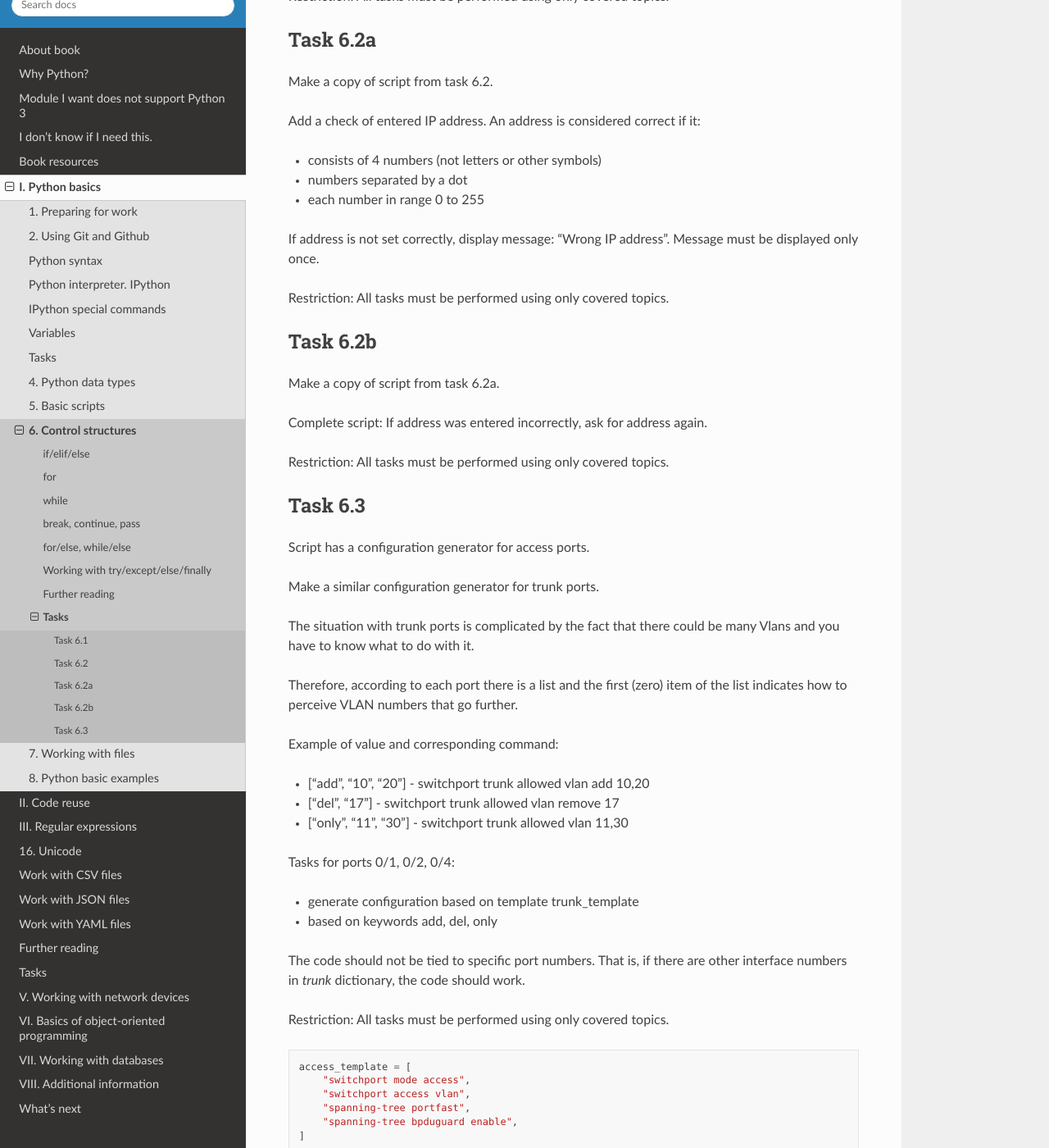
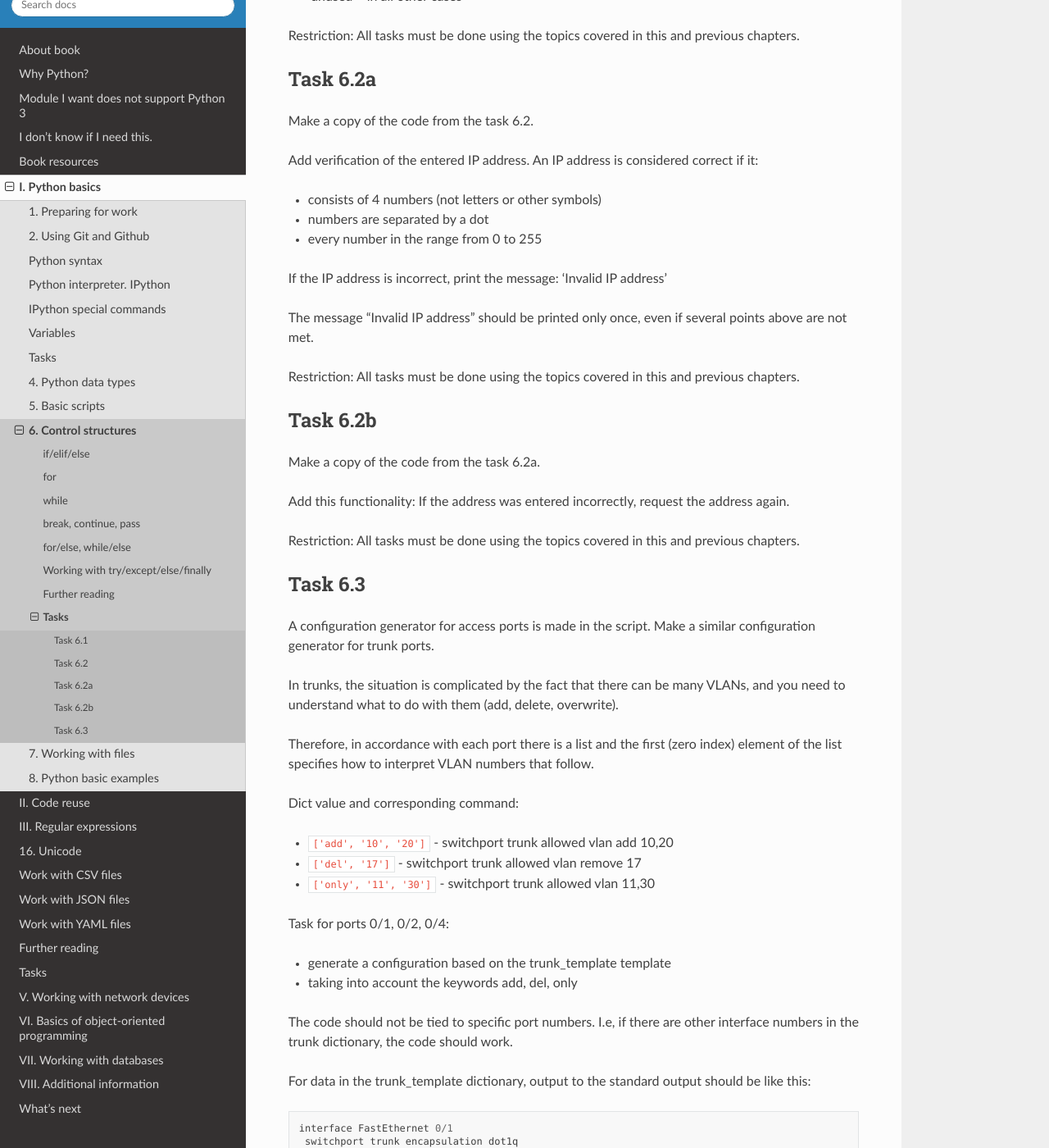
Before and after one commit to natenka/pyneng-book-en, a Sphinx documentation site: the page built from docs/source/exercises/06_exercises.rst, in a window 1280 px wide and 1400 px high, scrolled down 1055 px. Shown: the whole window at 82% size. Built offline with Sphinx 7.4.7 and the Read the Docs theme 2.0.0, drawn with Linux system fonts in a browser that asks for light colours; pages that are not in the unit, such as notebooks, are missing from menus; some of the changed text lies outside the part shown.

Commit message:
tasks 6 updated

```diff
--- a/docs/source/exercises/06_exercises.rst
+++ b/docs/source/exercises/06_exercises.rst
@@ -10,12 +10,13 @@
 Task 6.1
 ~~~~~~~~~~~
 
-Mac list contains MAC addresses in XXXXXX:XXXX:XXXX format. However, in cisco hardware, MAC addresses are used in XXXXXX.XXX.XXXX format.
+The mac list contains MAC addresses in the format XXXX:XXXX:XXXX
+However, in Cisco equipment MAC addresses are in XXXX.XXXX.XXXX format.
 
-Write code that converts MAC addresses to cisco format and adds them to the new list mac_cisco
+Write a code that converts MAC addresses to cisco format and adds them to
+a new list named result. Print the result list to the stdout using print function.
 
-
-Restriction: All tasks must be performed using only covered topics.
+Restriction: All tasks must be done using the topics covered in this and previous chapters.
 
 .. code:: python
 
@@ -24,68 +25,91 @@
 Task 6.2
 ~~~~~~~~~~~
 
-1. Request user input of IP addresses in 10.0.1.1 format
-2. Depending on address type (described below), print to standard output stream:
+Prompt the user to enter an IP address in the format 10.0.1.1.
+Depending on the type of address (described below), print to the stdout:
 
-   * "unicast" - if first byte in range 1-223
-   * "multicast" - if first byte in range 224-239
-   * "local broadcast" - if IP address is 255.255.255.255
-   * "unassigned" - if IP address is 0.0.0.0
-   * "unused" - in all other cases
+* 'unicast' - if the first byte is in the range 1-223
+* 'multicast' - if the first byte is in the range 224-239
+* 'local broadcast' - if the IP address is 255.255.255.255
+* 'unassigned' - if the IP address is 0.0.0.0
+* 'unused' - in all other cases
 
-Restriction: All tasks must be performed using only covered topics.
+Restriction: All tasks must be done using the topics covered in this and previous chapters.
 
 Task 6.2a
 ~~~~~~~~~~~~
 
-Make a copy of script from task 6.2.
+Make a copy of the code from the task 6.2.
 
-Add a check of entered IP address. An address is considered correct if it:
+Add verification of the entered IP address.
+An IP address is considered correct if it:
 
 * consists of 4 numbers (not letters or other symbols)
-* numbers separated by a dot
-* each number in range 0 to 255
+* numbers are separated by a dot
+* every number in the range from 0 to 255
 
-If address is not set correctly, display message: "Wrong IP address". Message must be displayed only once.
+If the IP address is incorrect, print the message: 'Invalid IP address'
 
+The message "Invalid IP address" should be printed only once,
+even if several points above are not met.
 
-Restriction: All tasks must be performed using only covered topics.
+Restriction: All tasks must be done using the topics covered in this and previous chapters.
 
 Task 6.2b
 ~~~~~~~~~~~~
 
-Make a copy of script from task 6.2a.
+Make a copy of the code from the task 6.2a.
 
-Complete script:
-If address was entered incorrectly, ask for address again.
+Add this functionality: If the address was entered incorrectly, request the address again.
 
-Restriction: All tasks must be performed using only covered topics.
+Restriction: All tasks must be done using the topics covered in this and previous chapters.
 
 Task 6.3
 ~~~~~~~~~~~
 
-Script has a configuration generator for access ports.
-
+A configuration generator for access ports is made in the script.
 Make a similar configuration generator for trunk ports.
 
-The situation with trunk ports is complicated by the fact that there could be many Vlans and you have to know what to do with it.
+In trunks, the situation is complicated by the fact that there can be many VLANs,
+and you need to understand what to do with them (add, delete, overwrite).
 
-Therefore, according to each port there is a list and the first (zero) item of the list indicates how to perceive VLAN numbers that go further.
+Therefore, in accordance with each port there is a list and the first (zero index)
+element of the list specifies how to interpret VLAN numbers that follow.
 
-Example of value and corresponding command:
 
-* ["add", "10", "20"] - switchport trunk allowed vlan add 10,20
-* ["del", "17"] - switchport trunk allowed vlan remove 17
-* ["only", "11", "30"] - switchport trunk allowed vlan 11,30
+Dict value and corresponding command:
 
-Tasks for ports 0/1, 0/2, 0/4:
+* ``['add', '10', '20']`` - switchport trunk allowed vlan add 10,20
+* ``['del', '17']`` - switchport trunk allowed vlan remove 17
+* ``['only', '11', '30']`` - switchport trunk allowed vlan 11,30
 
-* generate configuration based on template trunk_template
-* based on keywords add, del, only
+Task for ports 0/1, 0/2, 0/4:
 
-The code should not be tied to specific port numbers. That is, if there are other interface numbers in *trunk* dictionary, the code should work.
+* generate a configuration based on the trunk_template template
+* taking into account the keywords add, del, only
 
-Restriction: All tasks must be performed using only covered topics.
+The code should not be tied to specific port numbers. I.e,
+if there are other interface numbers in the trunk dictionary, the code should work.
+
+For data in the trunk_template dictionary, output to
+the standard output should be like this:
+
+::
+
+    interface FastEthernet 0/1
+     switchport trunk encapsulation dot1q
+     switchport mode trunk
+     switchport trunk allowed vlan add 10,20
+    interface FastEthernet 0/2
+     switchport trunk encapsulation dot1q
+     switchport mode trunk
+     switchport trunk allowed vlan 11,30
+    interface FastEthernet 0/4
+     switchport trunk encapsulation dot1q
+     switchport mode trunk
+     switchport trunk allowed vlan remove 17
+
+Restriction: All tasks must be done using the topics covered in this and previous chapters.
 
 .. code:: python
 
```
